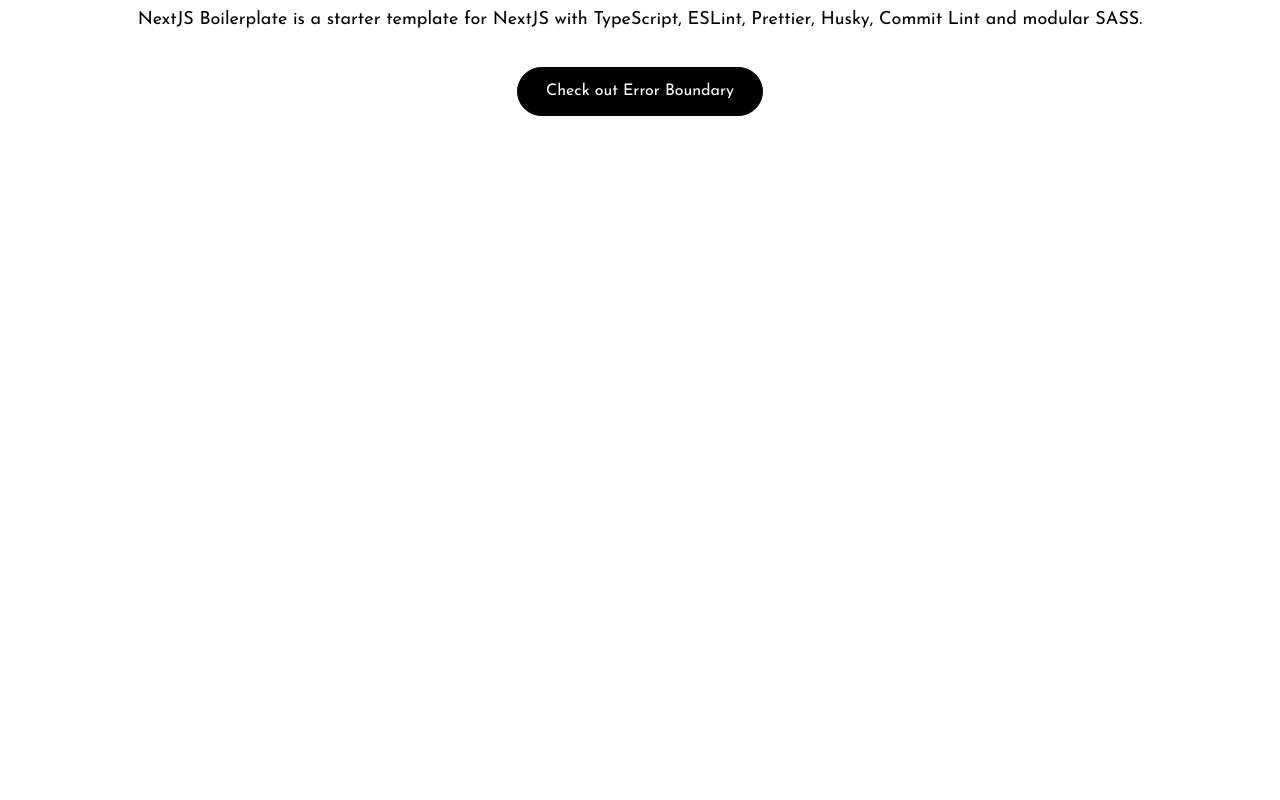
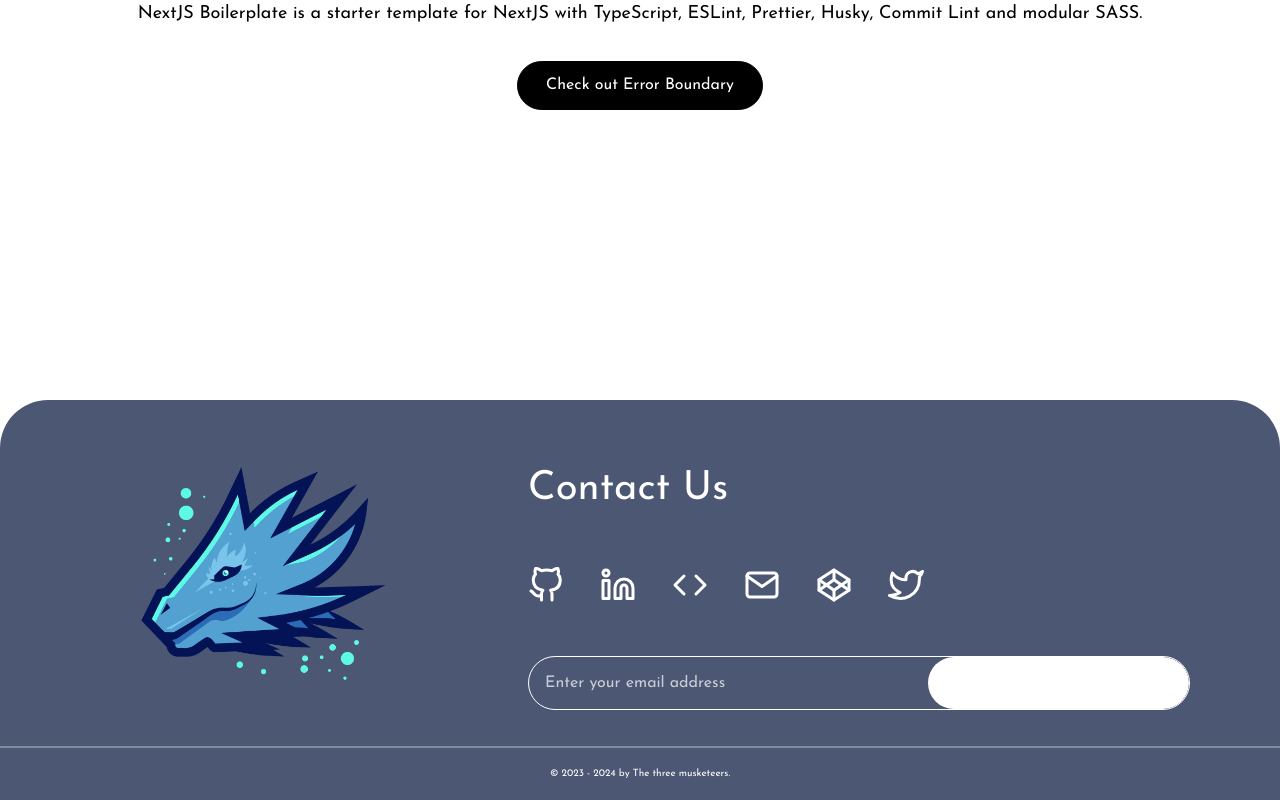
Before and after one commit to akshatmittal61/old-nft-marketplace, a Next.js app: page / in a window 1280 px wide. Shown: the part 553-1353 px from the top of the page. Before the commit the page ends 959 px from the top, so only its background shows below. Built offline with nearby package versions, Linux system fonts and the light colour scheme; no server answers; a web font is replaced by a local one.

Commit message:
feat: created footer

```diff
--- a/components/Footer/index.tsx
+++ b/components/Footer/index.tsx
@@ -1,11 +1,76 @@
-import React from "react";
+import React, { useState } from "react";
+import Image from "next/image";
+import { Typography } from "@/library";
+import socials from "@/constants/socials";
 import { stylesConfig } from "@/utils/functions";
 import styles from "./styles.module.scss";
 
 const classes = stylesConfig(styles, "footer");
 
 const Footer: React.FC = () => {
-	return <footer className={classes("")}></footer>;
+	const [email, setEmail] = useState("");
+
+	const handleSubmit = (e: any) => {
+		e?.preventDefault();
+		alert("You have subscribed to our newsletter!");
+	};
+
+	return (
+		<footer className={classes("")}>
+			<div className={classes("-top")}>
+				<div className={classes("-left")}>
+					<Image
+						src="/favicon.png"
+						alt="NFT Marketplace"
+						width={100}
+						height={100}
+					/>
+				</div>
+				<div className={classes("-right")}>
+					<nav className={classes("-nav")}>
+						<Typography as="h1" size="head-2">
+							Contact Us
+						</Typography>
+						<div className={classes("-socials")}>
+							{socials.map((social, index) => (
+								<a
+									key={`social-${index}`}
+									href={social.link}
+									target="_blank"
+									rel="noreferrer"
+								>
+									{social.icon}
+								</a>
+							))}
+						</div>
+					</nav>
+					<form className={classes("-form")} onSubmit={handleSubmit}>
+						<input
+							type="email"
+							name="email"
+							id="subscribe-email"
+							value={email}
+							placeholder="Enter your email address"
+							onChange={(e) => {
+								setEmail(e.target.value);
+							}}
+						/>
+						<button
+							type="submit"
+							className={classes("-form-button")}
+						>
+							Subscribe Now!
+						</button>
+					</form>
+				</div>
+			</div>
+			<div className={classes("-bottom")}>
+				<Typography size="xs">
+					© 2023 - 2024 by The three musketeers.
+				</Typography>
+			</div>
+		</footer>
+	);
 };
 
 export default Footer;
--- a/components/Footer/styles.module.scss
+++ b/components/Footer/styles.module.scss
@@ -1,3 +1,130 @@
+@import "@/styles/config/mixins";
+@import "@/styles/config/typography";
+
 .footer {
 	width: 100%;
+	height: 400px;
+	background-color: var(--color-icon);
+	color: var(--theme-white);
+	border-radius: 48px 48px 0 0;
+	overflow: hidden;
+	display: flex;
+	justify-content: space-between;
+	align-items: center;
+	flex-direction: column;
+
+	&-top {
+		width: 100%;
+		height: calc(100% - 54px);
+		display: flex;
+	}
+
+	&-left {
+		width: 40%;
+		height: 100%;
+		display: flex;
+		justify-content: center;
+		align-items: center;
+
+		img {
+			object-fit: contain;
+			width: auto;
+			height: 80%;
+		}
+	}
+
+	&-right {
+		width: 60%;
+		height: 100%;
+		display: flex;
+		justify-content: space-between;
+		align-items: flex-start;
+		flex-direction: column;
+		gap: 24px;
+		padding: 36px 16px;
+	}
+
+	&-nav {
+		width: 100%;
+		height: calc(100% - 54px);
+		display: flex;
+		justify-content: space-evenly;
+		align-items: flex-start;
+		flex-direction: column;
+		gap: 24px;
+	}
+
+	&-socials {
+		width: 100%;
+		display: flex;
+		justify-content: flex-start;
+		align-items: center;
+		gap: 36px;
+
+		a {
+			width: 36px;
+			height: 36px;
+			display: inline-flex;
+			justify-content: center;
+			align-items: center;
+			color: var(--theme-white);
+			text-decoration: none;
+
+			&:hover {
+				color: var(--theme-fluorescent-cyan);
+			}
+
+			svg {
+				width: 100%;
+				height: 100%;
+			}
+		}
+	}
+
+	&-form {
+		width: 90%;
+		height: 60px;
+		border-radius: 500px;
+		border: 1px solid var(--theme-white);
+		overflow: hidden;
+		display: flex;
+		justify-content: space-between;
+		align-items: center;
+		gap: 6px;
+
+		input {
+			all: unset;
+			box-sizing: border-box;
+			width: 60%;
+			border-radius: 500px;
+			color: var(--theme-white);
+			padding: 12px 16px;
+			@include typography("montserrat", "sm", "regular");
+
+			&::placeholder {
+				color: rgba(255, 255, 255, 0.7);
+			}
+		}
+
+		button {
+			@include init-button();
+			background-color: var(--theme-white);
+			color: var(--theme-gulf-blue);
+			border-radius: 500px;
+			width: 40%;
+			height: 100%;
+			padding: 0 16px;
+		}
+	}
+
+	&-bottom {
+		width: 100%;
+		height: 54px;
+		border-top: 2px solid rgba(255, 255, 255, 0.3);
+		display: flex;
+		justify-content: center;
+		align-items: center;
+		text-align: center;
+		padding: 16px 0;
+	}
 }
--- a/components/Header/styles.module.scss
+++ b/components/Header/styles.module.scss
@@ -17,5 +17,12 @@
 			justify-content: flex-start;
 			align-items: center;
 		}
+
+		&-right {
+			display: flex;
+			justify-content: flex-end;
+			align-items: center;
+			gap: 24px;
+		}
 	}
 }
--- a/layouts/index.tsx
+++ b/layouts/index.tsx
@@ -2,6 +2,7 @@
 import Seo from "./Seo";
 import { frontendBaseUrl } from "@/constants/variables";
 import Header from "@/components/Header";
+import Footer from "@/components/Footer";
 
 const Layout: React.FC<any> = ({ children }) => {
 	return (
@@ -50,6 +51,7 @@
 			/>
 			<Header />
 			{children}
+			<Footer />
 		</>
 	);
 };
```
